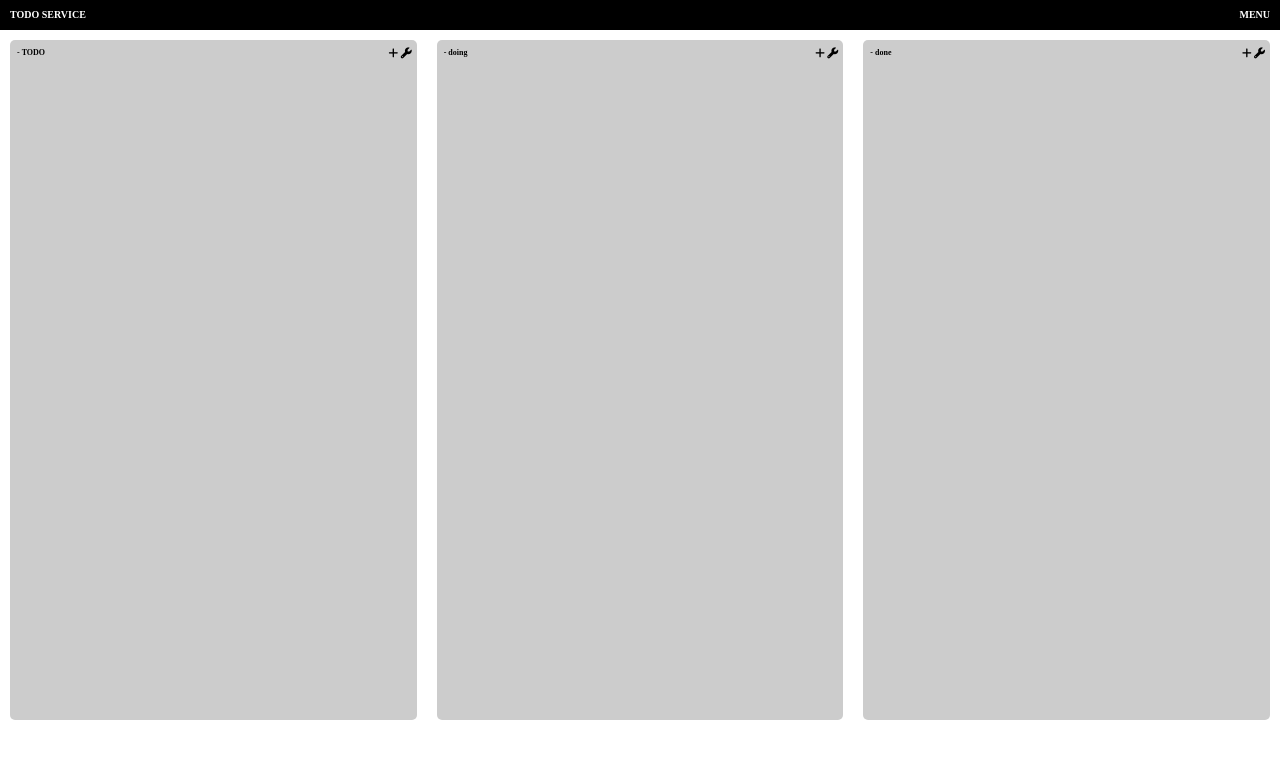
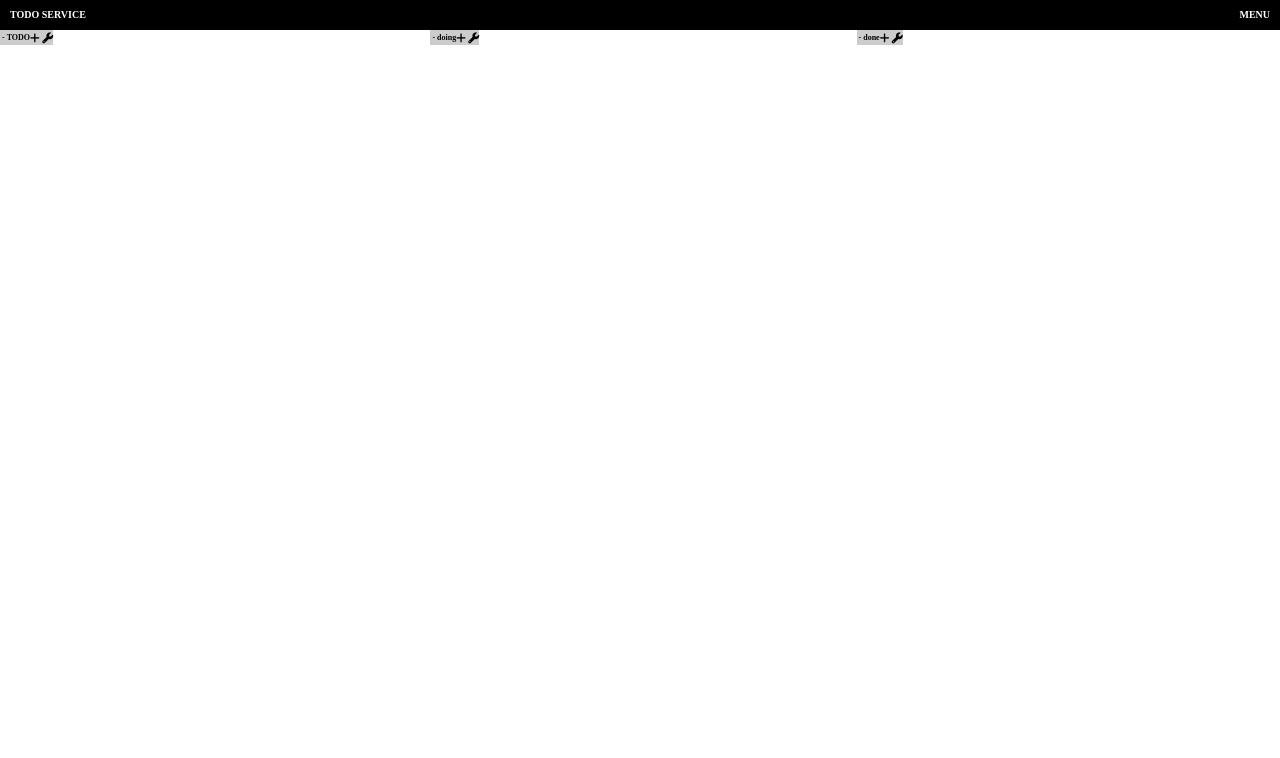
Before and after one commit to choichoigang/todo-5, a plain HTML site: page frontend/page/main.html in a window 1280 px wide. Drawn offline with Linux system fonts and the light colour scheme; no server answers.

Commit message:
:page_facing_up: docs className box -> column으로 변경

```diff
--- a/frontend/page/main.html
+++ b/frontend/page/main.html
@@ -20,7 +20,7 @@
     </div>
 
     <div class="wrapper">
-      <div class="box" id="todo">
+      <div class="column" id="todo">
         <div class="todo_nav">
           <span class="text_line">
             <span class="todo_counter">-</span>
@@ -42,7 +42,7 @@
         <div class="task_list"></div>
       </div>
 
-      <div class="box" id="doing">
+      <div class="column" id="doing">
         <div class="doing_nav">
           <span class="text_line">
             <span class="doing_counter">-</span>
@@ -64,7 +64,7 @@
         <div class="task_list"></div>
       </div>
 
-      <div class="box" id="done">
+      <div class="column" id="done">
         <div class="done_nav">
           <span class="text_line">
             <span class="done_counter">-</span>
```
